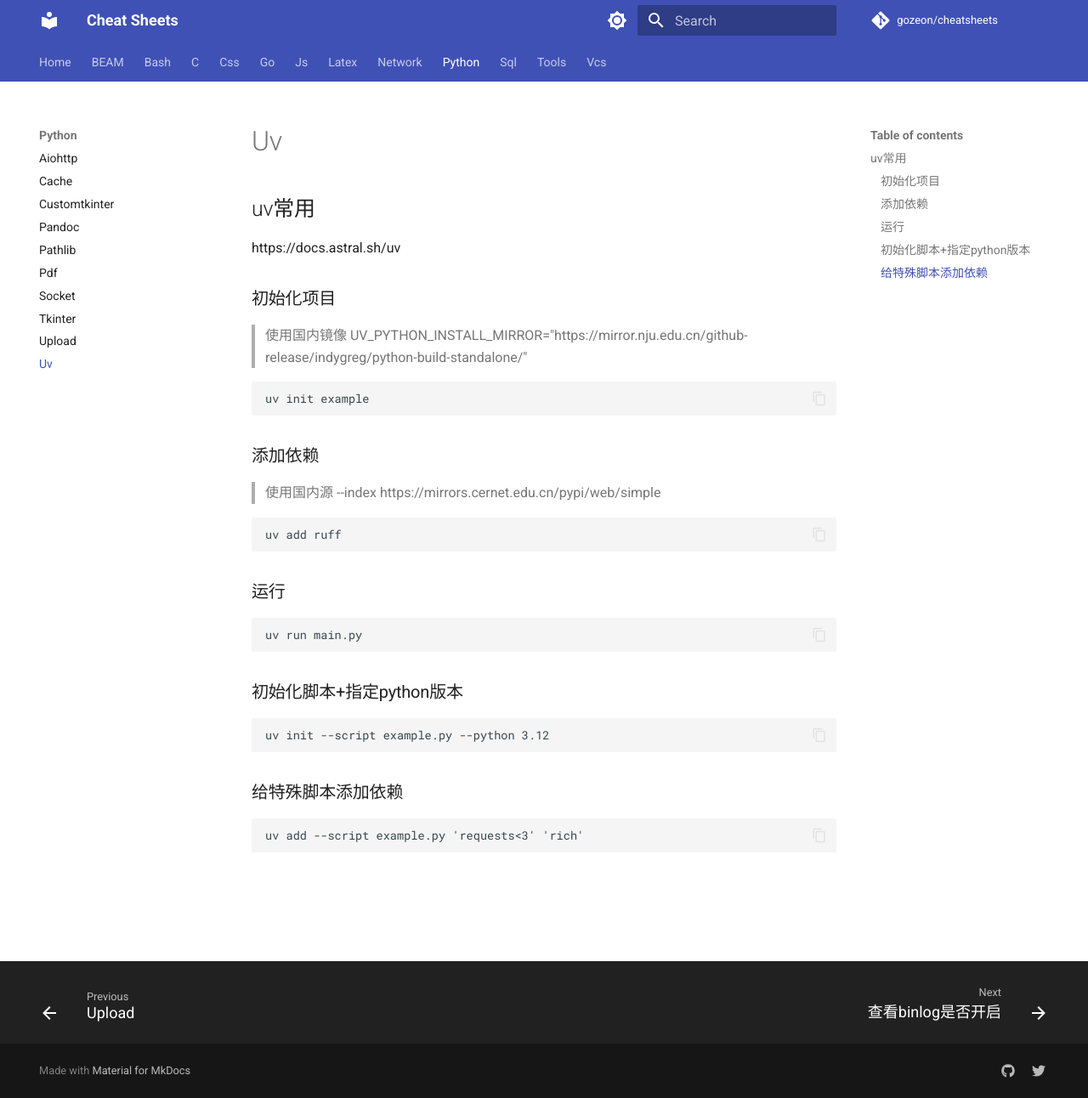
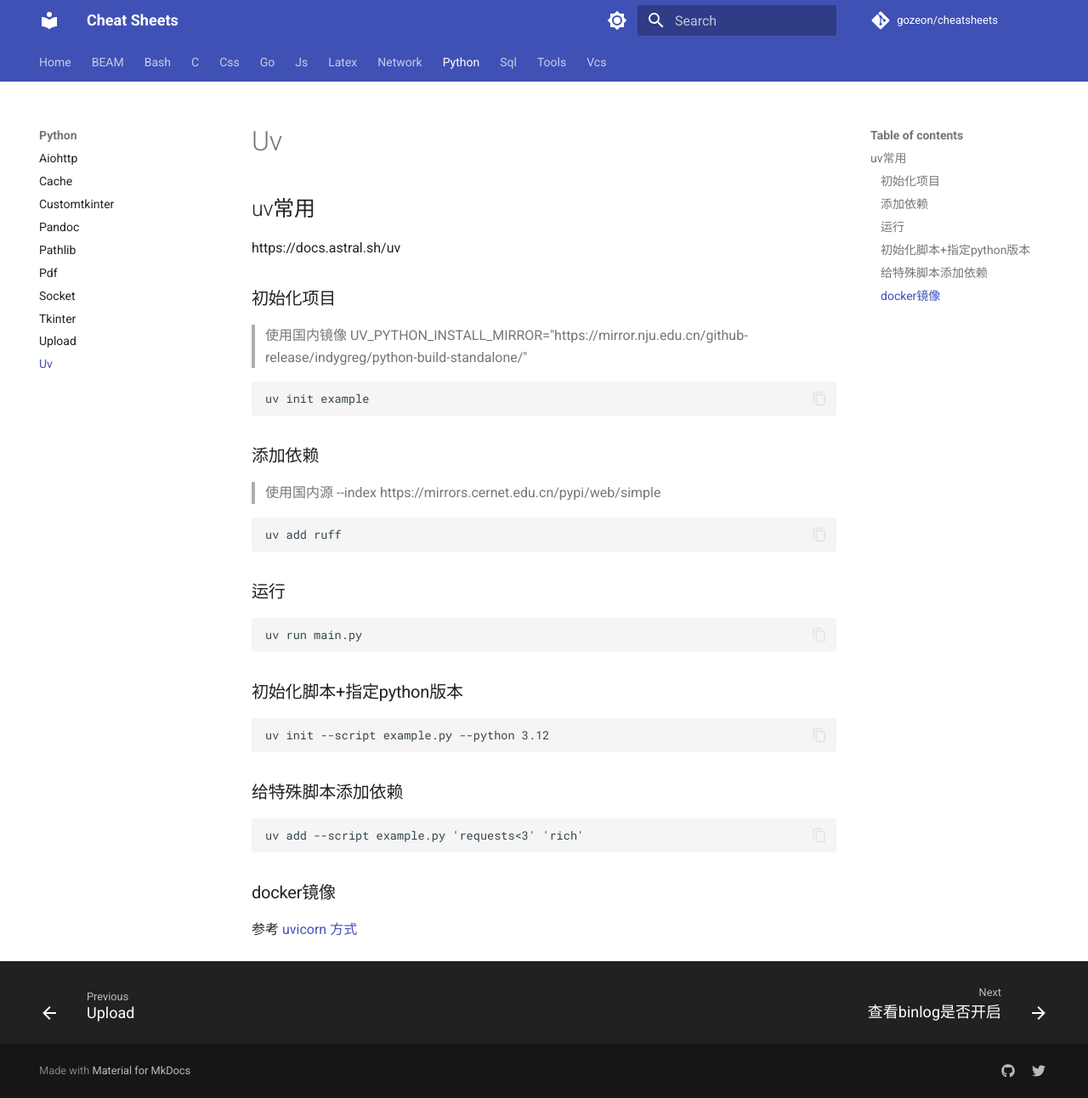
Before and after one commit to gozeon/cheatsheets, an MkDocs documentation site: the page built from docs/python/uv.md, in a window 1280 px wide and 1292 px high. Shown: the whole window at 85% size. Built offline with MkDocs 1.6.1 and Material for MkDocs 9.7.7, drawn with Linux system fonts in a browser that asks for light colours; comment, search, counter and statistics services are not loaded.

Commit message:
Update uv.md

````diff
--- a/docs/python/uv.md
+++ b/docs/python/uv.md
@@ -35,3 +35,7 @@ uv init --script example.py --python 3.12
 ```
 uv add --script example.py 'requests<3' 'rich'
 ```
+
+### docker镜像
+
+参考 [uvicorn 方式](https://www.uvicorn.org/deployment/docker/)
````
